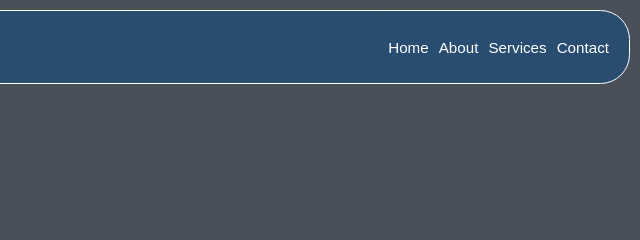
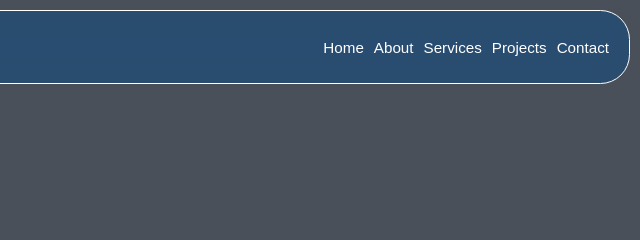
Before and after one commit to nworieugochukwu123-max/paul-portfolio, a plain HTML site: page index.html in a window 1280 px wide. Shown: the top 240 px of the page, 640-1280 px from the left. Drawn offline with Linux system fonts and the light colour scheme.

Commit message:
Update portfolio

```diff
--- a/index.html
+++ b/index.html
@@ -16,6 +16,7 @@
             <a href="#home" class="topb">Home</a>
             <a href="#about" class="topb">About</a>
             <a href="#services" class="topb">Services</a>
+            <a href="#projects" class="topb">Projects</a>
             <a href="#contact" class="topb">Contact</a>
         </div>
     </div>
```
